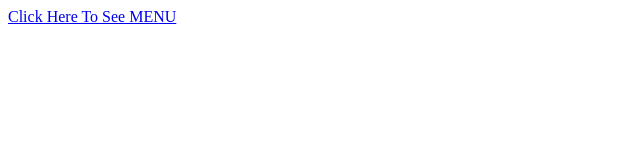
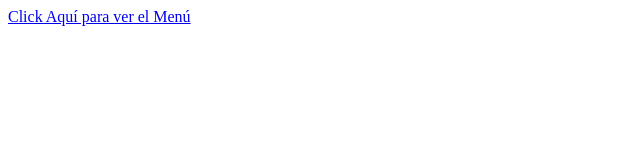
Before and after one commit to anavegana97/La-Flor-De-La-Vida-, a plain HTML site: page index.html in a window 1280 px wide. Shown: the full height of the page, 0-640 px from the left. Drawn offline with Linux system fonts and the light colour scheme.

Commit message:
Update index.html

```diff
--- a/index.html
+++ b/index.html
@@ -1,3 +1,3 @@
 <html>
-  <p><a href=MenuLaFlorDeLaVida2025.pdf>Click Here To See MENU</a></p>
+  <p><a href=MenuLaFlorDeLaVida2025.pdf>Click Aquí para ver el Menú</a></p>
 </html>
```
